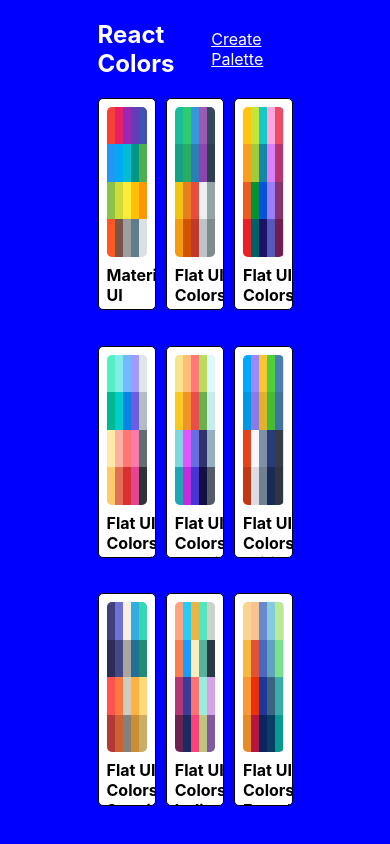
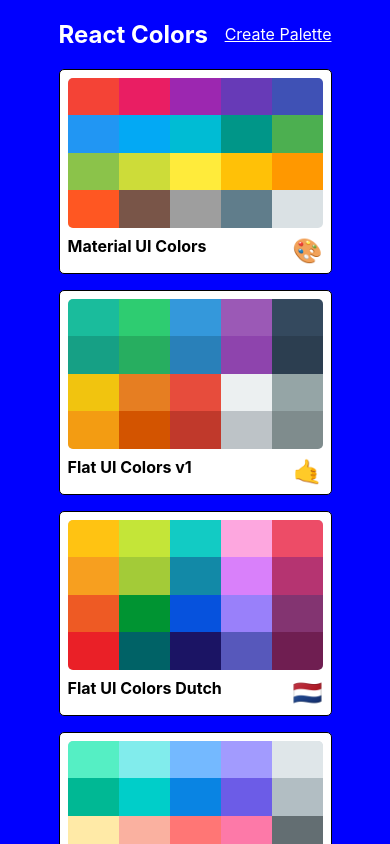
Before and after one commit to jubaasch/Color-app, a React (Create React App) app: page / in a window 390 px wide. Shown: the top 844 px of the page. Built offline with nearby package versions, Linux system fonts and the light colour scheme.

Commit message:
make PaletteList responsive

```diff
--- a/src/styles/PaletteListStyles.js
+++ b/src/styles/PaletteListStyles.js
@@ -1,3 +1,5 @@
+import sizes from './mediaQueries';
+
 const styles = {
     root: {
         backgroundColor: 'blue',
@@ -12,6 +14,9 @@
         alignItems: 'flex-start',
         flexDirection: 'column',
         flexWrap: 'wrap',
+        [sizes.down('lg')]: {
+            width: '70%'
+        }
     },
     nav: {
         display: 'flex',
@@ -28,7 +33,14 @@
         width: '100%',
         display: 'grid',
         gridTemplateColumns: 'repeat(3, 30%)',
-        gridGap: '5%',
+        gridGap: '1.5rem',
+        [sizes.down('md')]: {
+            gridTemplateColumns: 'repeat(2, 50%)',
+        },
+        [sizes.down('xs')]: {
+            gridTemplateColumns: 'repeat(1, 100%)',
+            gridGap: '1rem'
+        }
     }
 }
 
```
